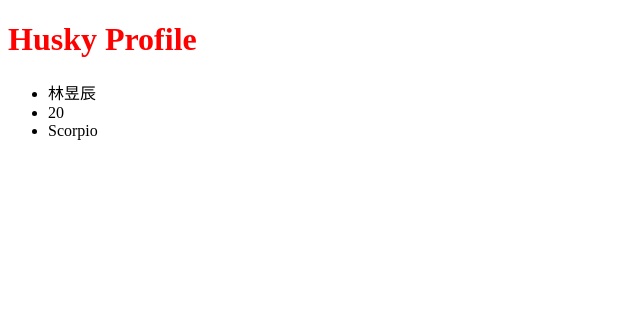
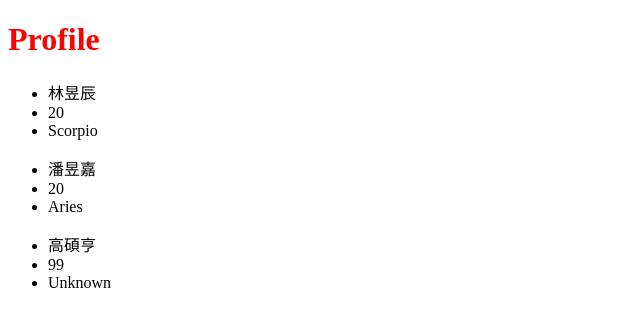
Before and after one commit to huskylin/2016_Web_Fund, a Django app: page / in a window 1280 px wide. Shown: the top 327 px of the page, without its empty margins (0-640 px from the left). Run offline with Django 3.2, Linux system fonts and the light colour scheme.

Commit message:
For loop in templates

```diff
--- a/husky_mooc/husky_mooc/views.py
+++ b/husky_mooc/husky_mooc/views.py
@@ -1,5 +1,8 @@
 from django.shortcuts import render_to_response
 
 def index(request):
-    husky = { 'name': '林昱辰', 'age': 20, 'horoscope': 'Scorpio' }
+    husky   = { 'name': '林昱辰', 'age': 20, 'horoscope': 'Scorpio' }
+    yoga    = { 'name': '潘昱嘉', 'age': 20, 'horoscope': 'Aries' }
+    shuohan = { 'name': '高碩亨', 'age': 99, 'horoscope': 'Unknown' }
+    people  = [husky, yoga, shuohan]
     return render_to_response('index.html', locals())
--- a/husky_mooc/templates/index.html
+++ b/husky_mooc/templates/index.html
@@ -6,11 +6,13 @@
   <link rel="stylesheet" href="/static/stylesheets/index.css">
 </head>
 <body>
-  <h1>Husky Profile</h1>
-  <ul>
-    <li>{{ husky.name }}</li>
-    <li>{{ husky.age }}</li>
-    <li>{{ husky.horoscope }}</li>
-  </ul>
+  <h1>Profile</h1>
+  {% for person in people %}
+    <ul>
+      <li>{{ person.name }}</li>
+      <li>{{ person.age }}</li>
+      <li>{{ person.horoscope }}</li>
+    </ul>
+  {% endfor %}
 </body>
 </html>
```
Also changed, not shown: 1 other file.
